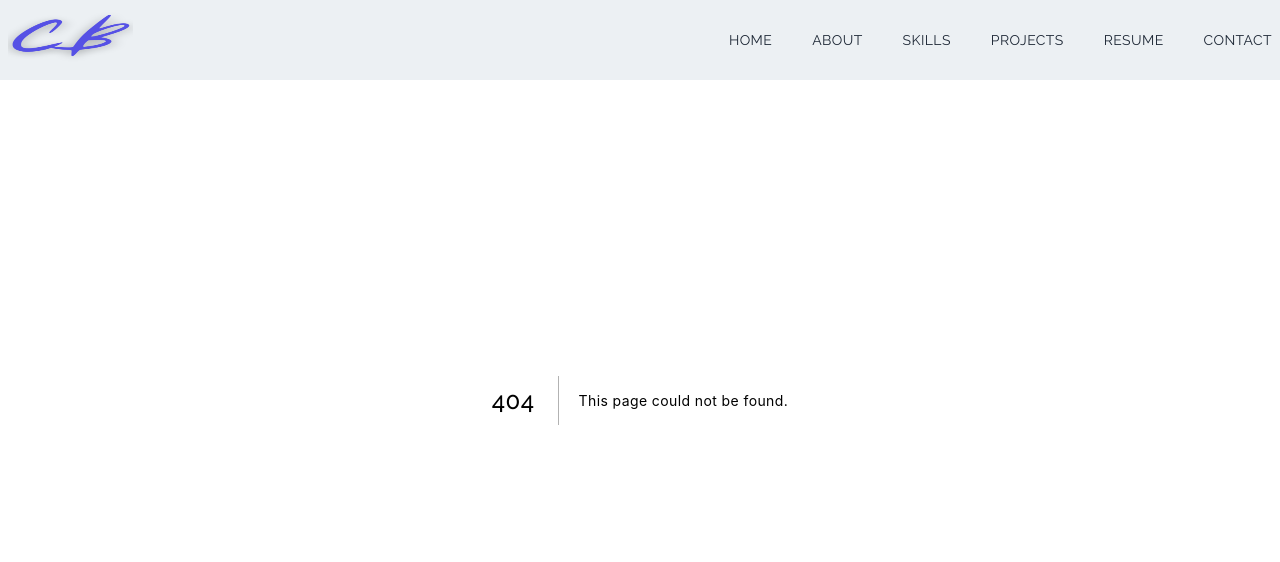
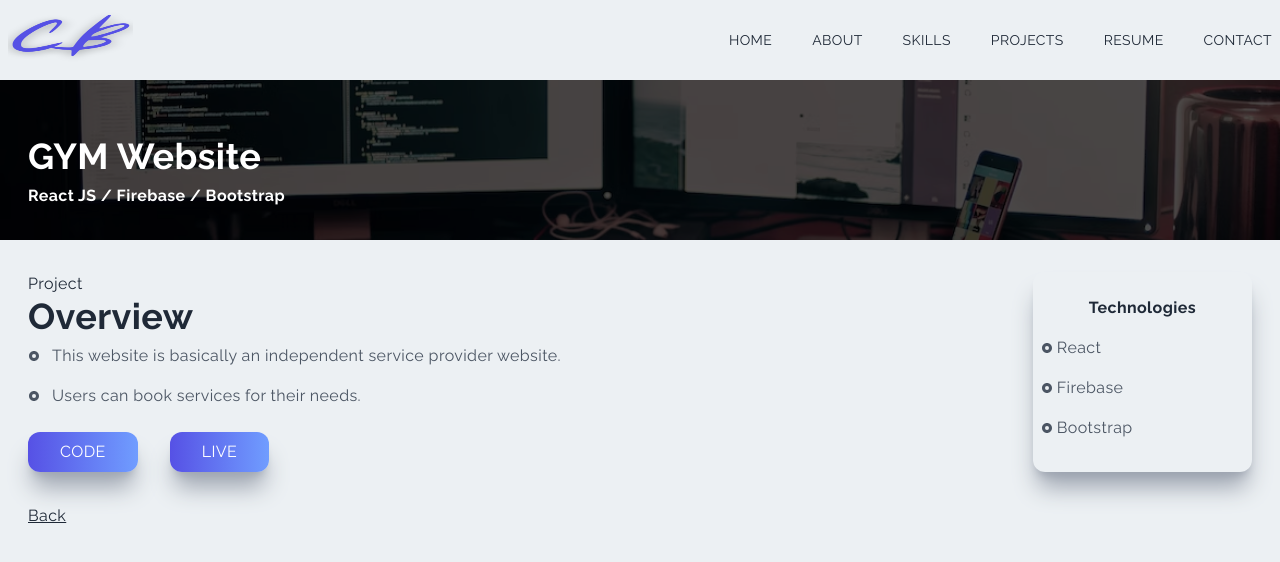
Before and after one commit to knrbokhari/Portfolio-nextjs, a Next.js app: page /gymweb in a window 1280 px wide. Before the commit this address had no page. Shown: the top 562 px of the page. Built offline with nearby package versions, Linux system fonts and the light colour scheme.

Commit message:
gymWeb page added

```diff
--- a/components/Contact.jsx
+++ b/components/Contact.jsx
@@ -60,7 +60,7 @@
                       <AiOutlineMail />
                     </div>
                   </a>
-                  <Link href="/resume">
+                  <Link href="/">
                     <a>
                       <div className="rounded-full shadow-lg shadow-gray-400 p-6 cursor-pointer hover:scale-110 ease-in duration-300">
                         <BsFillPersonLinesFill />
--- /dev/null
+++ b/pages/gymweb.jsx
@@ -0,0 +1,79 @@
+import Image from 'next/image';
+import React from 'react';
+import ecommerce from '../public/assets/bg.avif';
+import { RiRadioButtonFill } from 'react-icons/ri';
+import Link from 'next/link';
+
+
+const gymweb = () => {
+  return (
+    <div className='w-full'>
+      <div className='w-screen- h-[30vh] relative'>
+        <div className='absolute top-0 left-0 w-full h-[30vh] bg-black/70 z-10' />
+        <Image
+          className='absolute z-1'
+          layout='fill'
+          objectFit='cover'
+          width="100%"
+          src={ecommerce}
+          alt='/'
+        />
+        <div className='absolute top-[70%] max-w-[1240px] w-full left-[50%] right-[50%] translate-x-[-50%] translate-y-[-50%] text-white z-10 p-2'>
+          <h2 className='py-2'>GYM Website</h2>
+          <h3>React JS / Firebase / Bootstrap</h3>
+        </div>
+      </div>
+
+      <div className='max-w-[1240px] mx-auto p-2 grid md:grid-cols-5 gap-8 py-8'>
+        <div className='col-span-4'>
+            <p>Project</p>
+            <h2>Overview</h2>
+            <div>
+                <p className='text-gray-600 py-2 flex items-center'>
+                    <RiRadioButtonFill className='pr-1 mr-2' />This website is basically an independent service provider website.
+                </p>
+                <p className='text-gray-600 py-2 flex items-center'>
+                    <RiRadioButtonFill className='pr-1 mr-2' /> Users can book services for their needs.
+                </p>
+            </div>
+
+          <a
+            href='https://github.com/knrbokhari/independent-service-provider'
+            target='_blank'
+            rel='noreferrer'
+          >
+            <button className='px-8 py-2 mt-4 mr-8'>Code</button>
+          </a>
+          <a
+            href='https://independent-service-prov-8136a.web.app/'
+            target='_blank'
+            rel='noreferrer'
+          >
+            <button className='px-8 py-2 mt-4'>Live</button>
+          </a>
+        </div>
+        <div className='col-span-4 md:col-span-1 shadow-xl shadow-gray-400 rounded-xl py-4'>
+          <div className='p-2'>
+            <p className='text-center font-bold pb-2'>Technologies</p>
+            <div className='grid grid-cols-3 md:grid-cols-1'>
+              <p className='text-gray-600 py-2 flex items-center'>
+                <RiRadioButtonFill className='pr-1' /> React
+              </p>
+              <p className='text-gray-600 py-2 flex items-center'>
+                <RiRadioButtonFill className='pr-1' /> Firebase
+              </p>
+              <p className='text-gray-600 py-2 flex items-center'>
+                <RiRadioButtonFill className='pr-1' /> Bootstrap
+              </p>
+            </div>
+          </div>
+        </div>
+        <Link href='/#projects'>
+          <p className='underline cursor-pointer'>Back</p>
+        </Link>
+      </div>
+    </div>
+  )
+}
+
+export default gymweb
```
